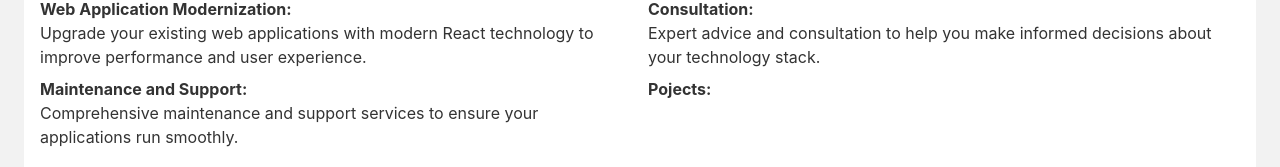
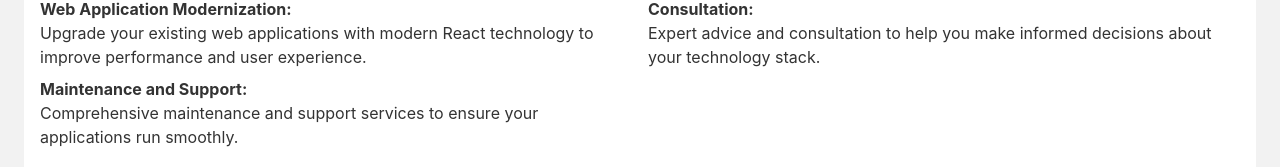
Before and after one commit to matherton/insightinternetApp, a Vue app: page /insightinternetApp/services in a window 1280 px wide. Shown: the part 331-498 px from the top of the page. Built offline with nearby package versions, Linux system fonts and the light colour scheme.

Commit message:
got rid of Pojects: text

```diff
--- a/src/components/pages/Services.vue
+++ b/src/components/pages/Services.vue
@@ -14,7 +14,6 @@
     copy3="Comprehensive maintenance and support services to ensure your applications run smoothly."
     subTitle4="Consultation:"
     copy4="Expert advice and consultation to help you make informed decisions about your technology stack."
-    subTitle5="Pojects:"
   />
 </template>
 
```
